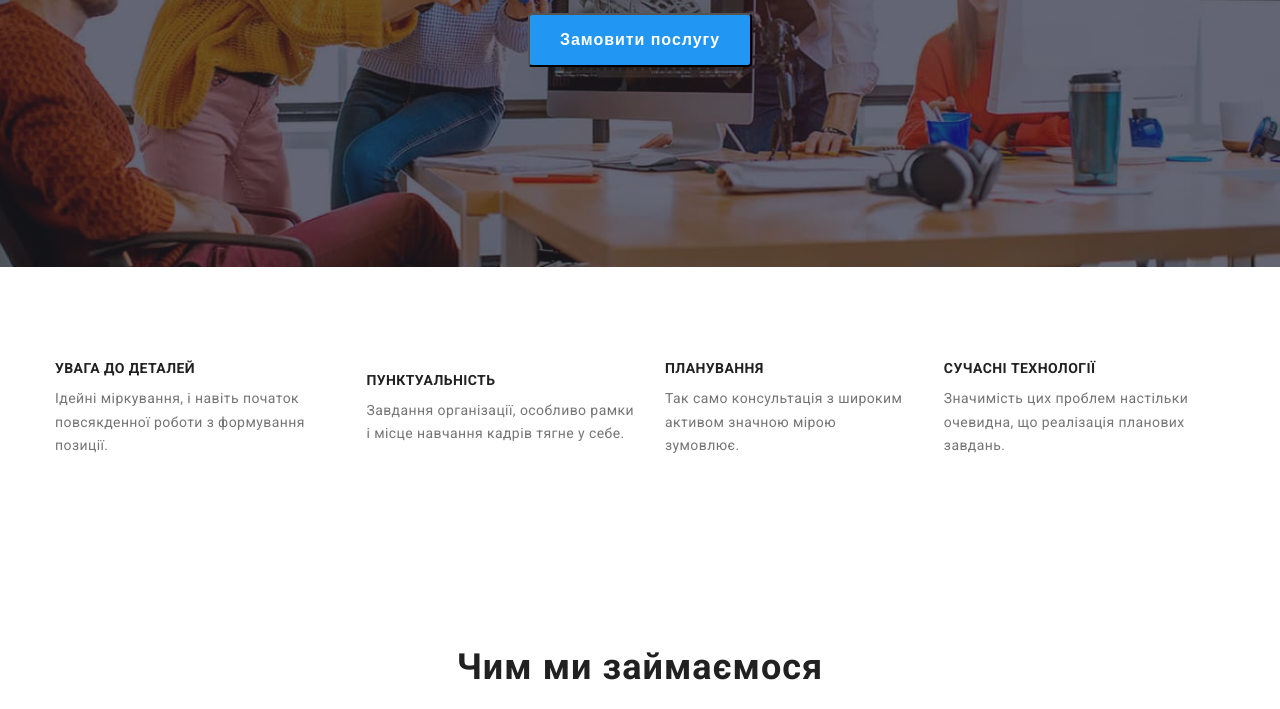
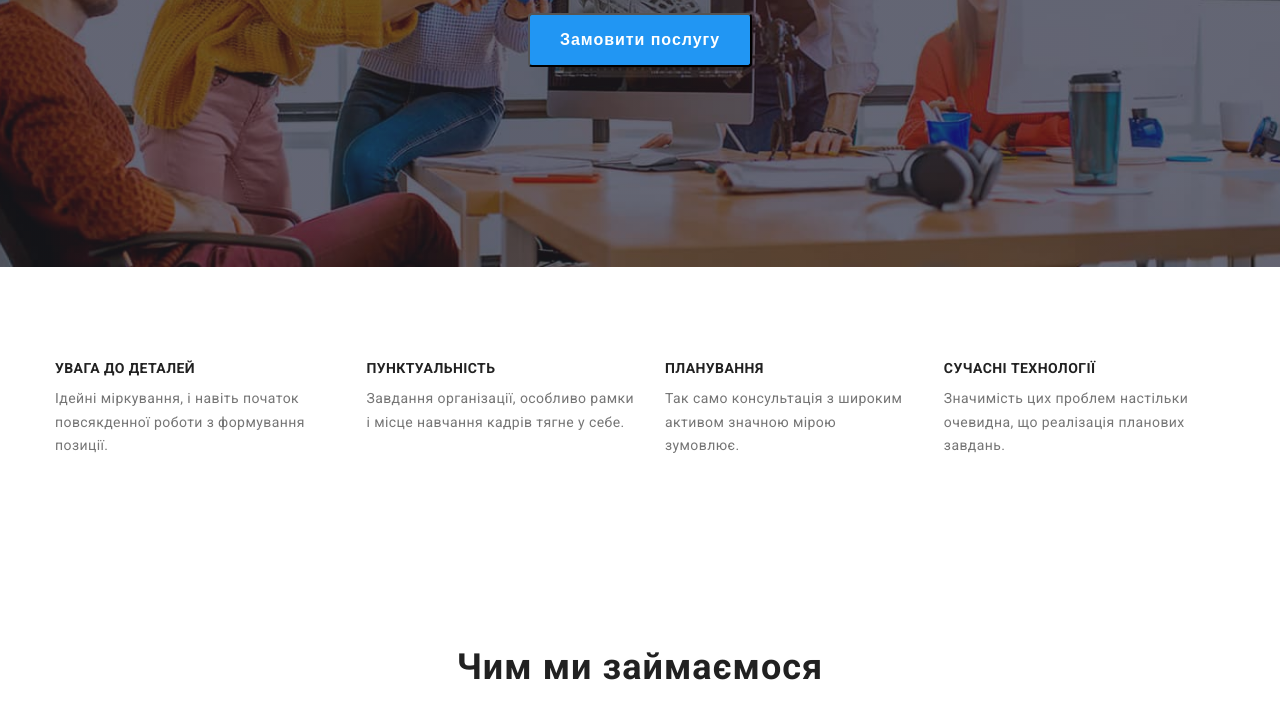
Before and after one commit to Mariana-VV/goit-markup-hw-03-R, a plain HTML site: page index.html in a window 1280 px wide. Shown: the part 388-1097 px from the top of the page. Drawn offline with Linux system fonts and the light colour scheme.

Commit message:
align-items: center

```diff
--- a/css/style.css
+++ b/css/style.css
@@ -1,4 +1,3 @@
-@import url("https://fonts.googleapis.com/css2?family=Raleway:wght@700&family=Roboto:wght@400;500;700&display=swap");
 /* font-family: 'Roboto', sans-serif; */
 /* font-family: 'Raleway', sans-serif; */
 
@@ -219,6 +218,9 @@ header {
 .principles-list {
   display: flex;
   justify-content: center;
+}
+
+.principles-item{
   align-items: center;
 }
 
```
